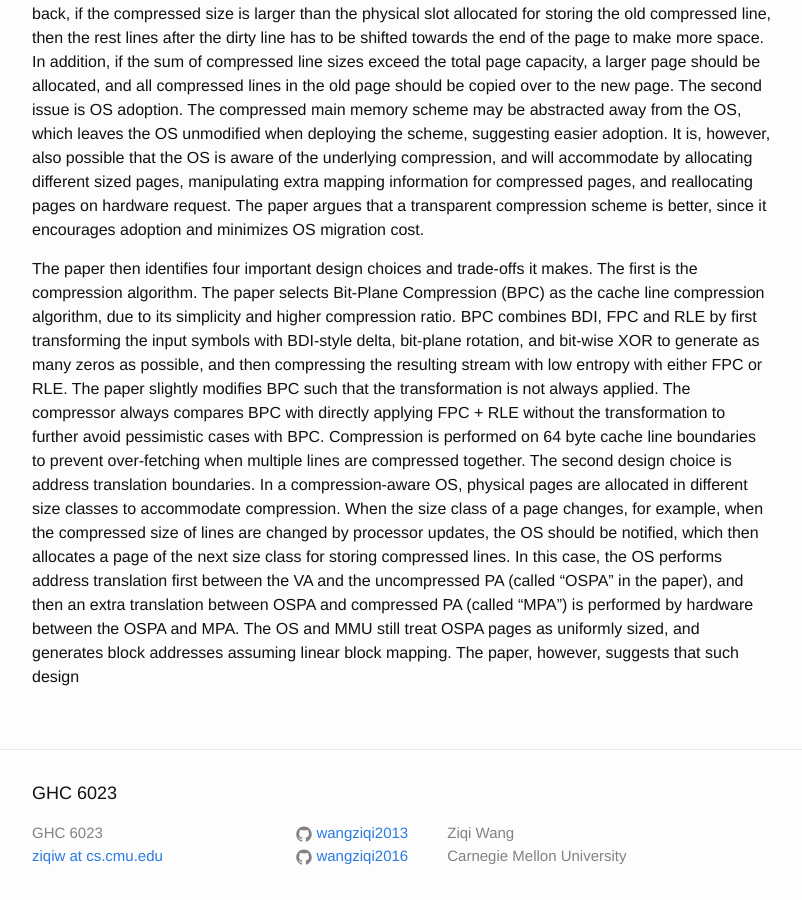
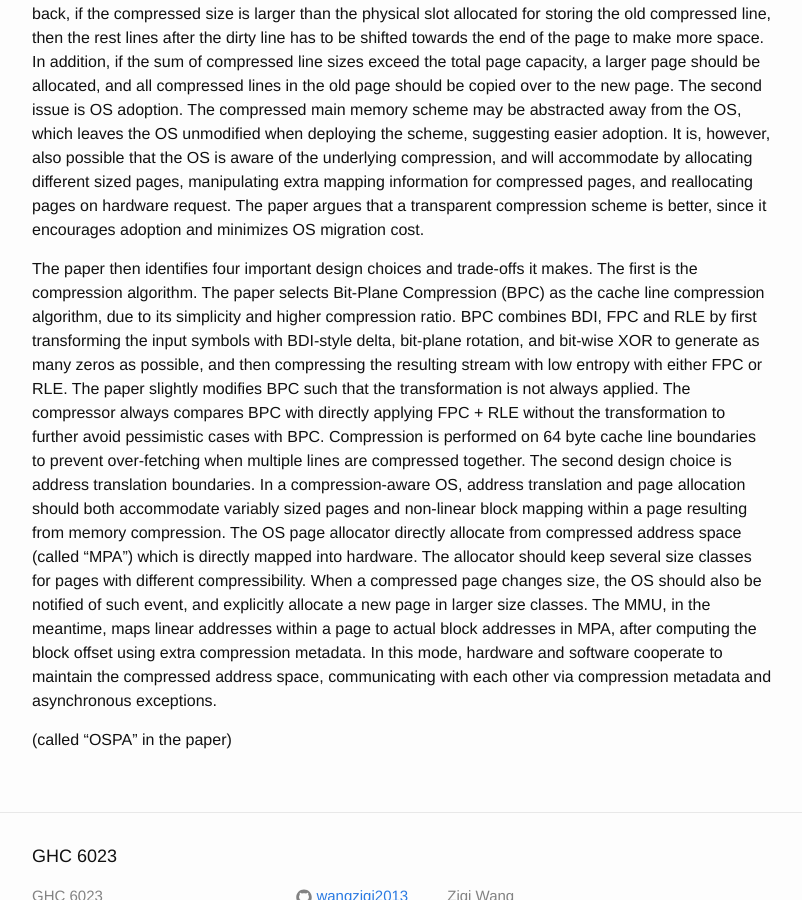
Before and after one commit to wangziqi2013/wangziqi2013.github.io, a Jekyll site: the page built from _posts/2020-07-13-compresso.markdown, in a window 1280 px wide and 900 px high, scrolled down 910 px. Shown: the whole window, without its empty margins (238-1040 px from the left). Built offline with Jekyll 4.4.1, drawn with Linux system fonts in a browser that asks for light colours.

Commit message:
Adding OS

```diff
--- a/_posts/2020-07-13-compresso.markdown
+++ b/_posts/2020-07-13-compresso.markdown
@@ -48,10 +48,13 @@ entropy with either FPC or RLE. The paper slightly modifies BPC such that the tr
 compressor always compares BPC with directly applying FPC + RLE without the transformation to further avoid pessimistic
 cases with BPC. Compression is performed on 64 byte cache line boundaries to prevent over-fetching when multiple lines
 are compressed together.
-The second design choice is address translation boundaries. In a compression-aware OS, physical pages are allocated in
-different size classes to accommodate compression. When the size class of a page changes, for example, when the compressed
-size of lines are changed by processor updates, the OS should be notified, which then allocates a page of the next
-size class for storing compressed lines. In this case, the OS performs address translation first between the VA and the
-uncompressed PA (called "OSPA" in the paper), and then an extra translation between OSPA and compressed PA (called "MPA")
-is performed by hardware between the OSPA and MPA. The OS and MMU still treat OSPA pages as uniformly sized, and generates
-block addresses assuming linear block mapping. The paper, however, suggests that such design
+The second design choice is address translation boundaries. In a compression-aware OS, address translation and page allocation
+should both accommodate variably sized pages and non-linear block mapping within a page resulting from memory compression.
+The OS page allocator directly allocate from compressed address space (called "MPA") which is directly mapped into hardware.
+The allocator should keep several size classes for pages with different compressibility. When a compressed page changes
+size, the OS should also be notified of such event, and explicitly allocate a new page in larger size classes.
+The MMU, in the meantime, maps linear addresses within a page to actual block addresses in MPA, after computing the
+block offset using extra compression metadata. In this mode, hardware and software cooperate to maintain the compressed
+address space, communicating with each other via compression metadata and asynchronous exceptions.
+
+(called "OSPA" in the paper)
```
